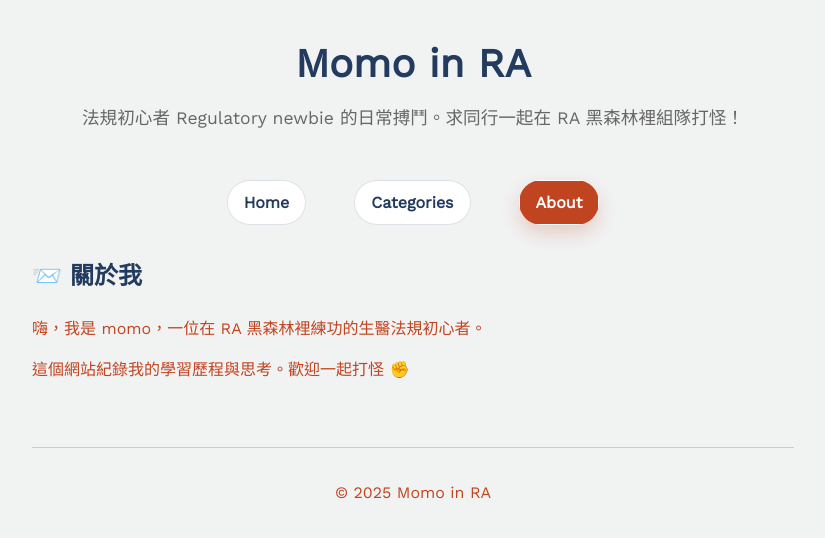
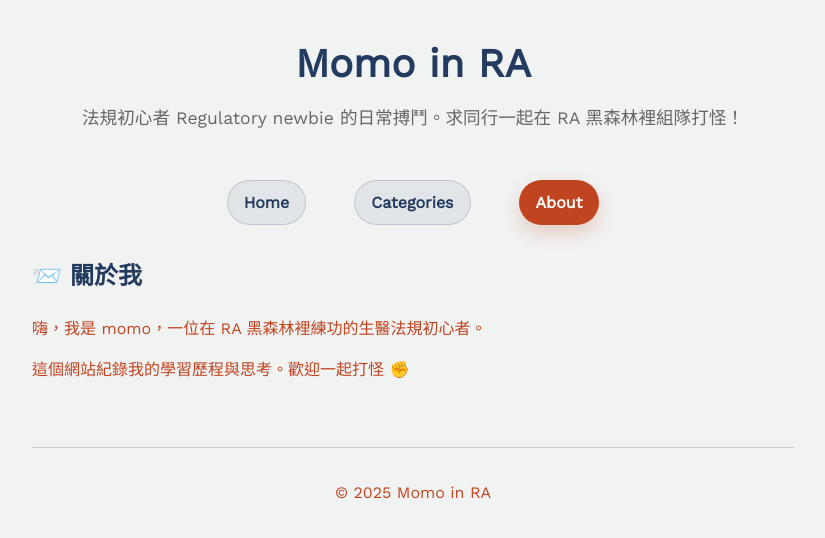
Before and after one commit to MomoInRA/github.io, a Jekyll site: the page built from about.html, in a window 1280 px wide. Shown: the top 538 px of the page, without its empty margins (227-1052 px from the left). Built offline with Jekyll 4.4.1, drawn with Linux system fonts in a browser that asks for light colours.

Commit message:
Update style.css

```diff
--- a/assets/css/style.css
+++ b/assets/css/style.css
@@ -261,6 +261,7 @@
 /*（可選）首頁大標也套同色 */
 header h1, header h1 a { color: var(--heading-color); }
 
+
 /* 主題色：你先前指定的靛藍 + 你的主色 */
 :root{
   --heading-color: #233B5E;  /* 標題與導覽列文字色 */
@@ -337,3 +338,83 @@
 }
 /* 喜歡更低調？可把 hover 的漂浮與陰影調淡或關掉： */
 /* .navbar ul li a:hover{ transform:none; box-shadow:none; } */
+
+/* ==== 1) 關掉 Header / 導覽列的預設底線（避免雙底線） ==== */
+header a,
+header a:hover,
+.navbar a,
+.navbar a:hover {
+  text-decoration: none !important;
+}
+
+/* ==== 2) Header 標題 hover：保留單一漸現底線（不疊加） ==== */
+header h1 a{
+  position: relative;
+  color: var(--heading-color);
+  transition: color .25s ease;
+}
+header h1 a::after{
+  content:"";
+  position:absolute; left:0; bottom:-6px;
+  height:2px; width:100%;
+  background: var(--accent);
+  transform: scaleX(0);
+  transform-origin: left;
+  transition: transform .25s ease;
+  border-radius: 999px;
+}
+header h1 a:hover{
+  color: var(--accent);
+}
+header h1 a:hover::after{
+  transform: scaleX(1);
+}
+
+/* ==== 3) 導覽列泡泡：預設淡靛藍底，hover 稍微加深，不會變白 ==== */
+:root{
+  --heading-color: #233B5E;   /* 你的標題/主字色 */
+  --accent: #C14420;          /* 強調色（active 用） */
+  --pill-bg: rgba(35,59,94,.07);   /* 泡泡預設底（靛藍 7%） */
+  --pill-bg-hover: rgba(35,59,94,.16); /* hover 底（靛藍 16%） */
+  --pill-border: rgba(35,59,94,.18);
+  --pill-border-hover: rgba(35,59,94,.35);
+}
+
+.navbar ul{
+  display:flex; flex-wrap:wrap; gap:.5rem 1rem;
+  justify-content:center; padding:0; margin:1rem 0 2rem;
+}
+.navbar ul li{ list-style:none; }
+
+.navbar ul li a{
+  display:inline-block;
+  padding:.55rem 1rem;
+  border-radius:999px;
+  font-weight:600;
+  color: var(--heading-color);
+  background: var(--pill-bg);              /* ← 不再是白色 */
+  border:1px solid var(--pill-border);
+  transition: background-color .25s ease, color .25s ease,
+              border-color .25s ease, box-shadow .25s ease, transform .15s ease;
+}
+.navbar ul li a:hover{
+  background: var(--pill-bg-hover);        /* ← 淡淡加深 */
+  color: var(--heading-color);             /* 文字保持靛藍，不變白 */
+  border-color: var(--pill-border-hover);
+  box-shadow: 0 6px 14px rgba(35,59,94,.12);
+  transform: translateY(-1px);
+}
+
+/* 目前頁（active）：用重點色填滿，字白，清楚標示 */
+.navbar ul li a.active{
+  background: var(--accent);
+  color:#fff;
+  border-color: transparent;
+  box-shadow: 0 8px 18px rgba(193,68,32,.22);
+}
+
+/* 鍵盤可達性 */
+.navbar ul li a:focus-visible{
+  outline: 2px solid var(--accent);
+  outline-offset: 2px;
+}
```
